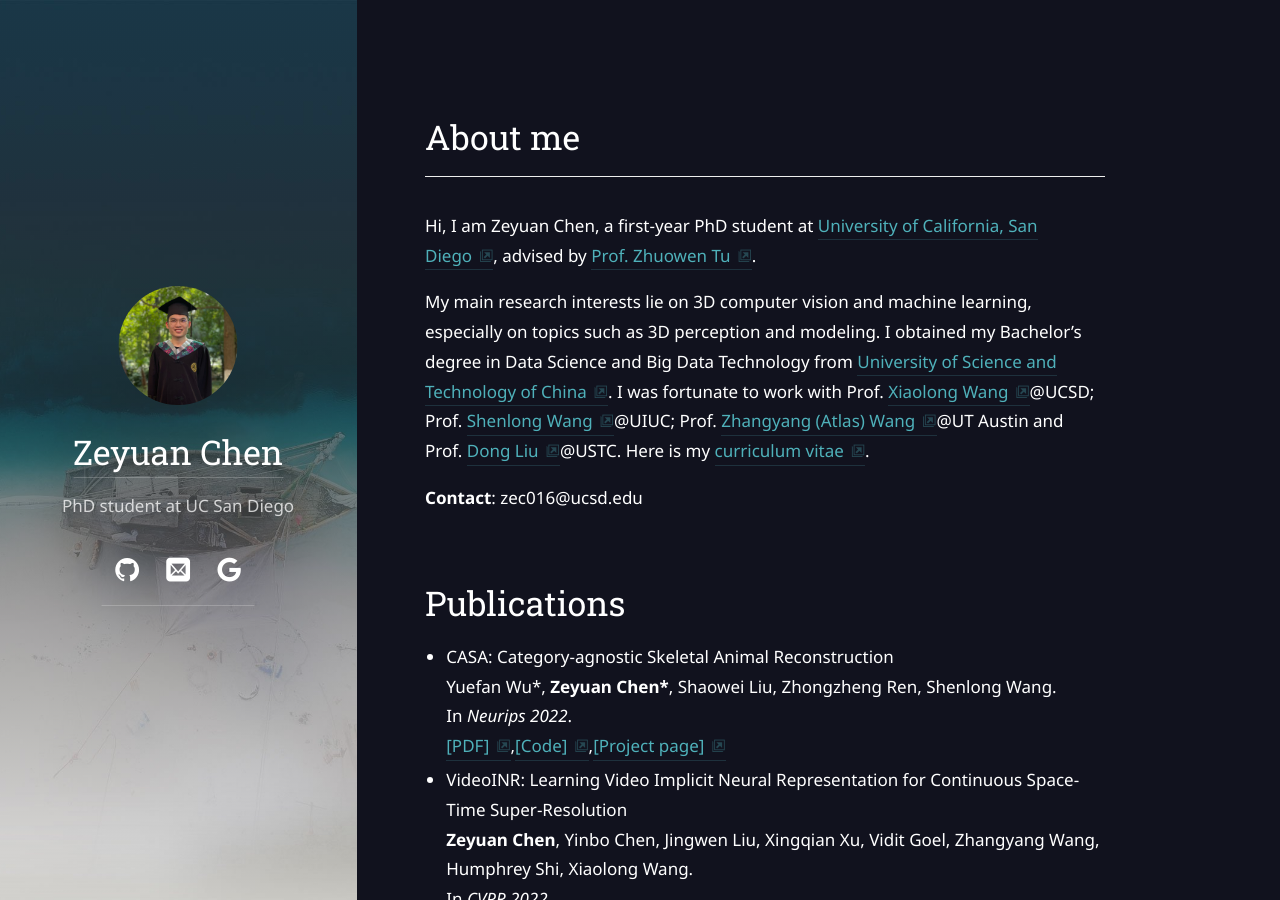
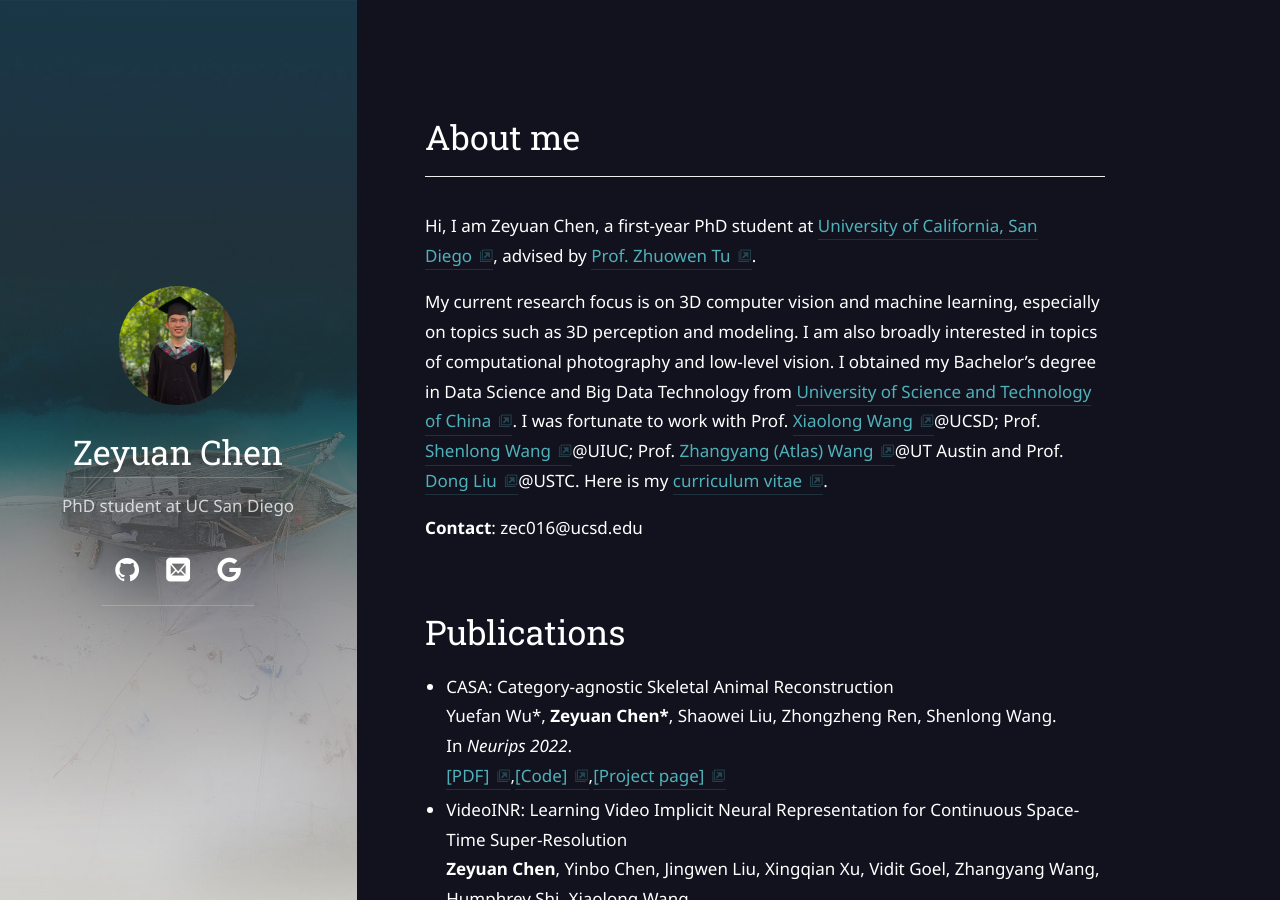
Before and after one commit to zychen-ustc/zychen-ustc.github.io, a Jekyll site: the page built from index.md, in a window 1280 px wide and 900 px high. Built offline with Jekyll 4.4.1, drawn with Linux system fonts in a browser that asks for light colours; some web fonts are replaced.

Commit message:
Update index.md

```diff
--- a/index.md
+++ b/index.md
@@ -6,7 +6,7 @@ cover: false
 
 Hi, I am Zeyuan Chen, a first-year PhD student at [University of California, San Diego](https://cse.ucsd.edu), advised by [Prof. Zhuowen Tu](https://pages.ucsd.edu/~ztu/).
 
-My main research interests lie on 3D computer vision and machine learning, especially on topics such as 3D perception and modeling. I obtained my Bachelor's degree in Data Science and Big Data Technology from [University of Science and Technology of China](https://sds.ustc.edu.cn). I was fortunate to work with Prof. [Xiaolong Wang](https://xiaolonw.github.io/)@UCSD; Prof. [Shenlong Wang](https://shenlong.web.illinois.edu/)@UIUC; Prof. [Zhangyang (Atlas) Wang](https://vita-group.github.io/)@UT Austin and Prof. [Dong Liu](http://staff.ustc.edu.cn/~dongeliu/)@USTC. Here is my [curriculum vitae](https://zychen-ustc.github.io/CV2.pdf).
+My current research focus is on 3D computer vision and machine learning, especially on topics such as 3D perception and modeling. I am also broadly interested in topics of computational photography and low-level vision. I obtained my Bachelor's degree in Data Science and Big Data Technology from [University of Science and Technology of China](https://sds.ustc.edu.cn). I was fortunate to work with Prof. [Xiaolong Wang](https://xiaolonw.github.io/)@UCSD; Prof. [Shenlong Wang](https://shenlong.web.illinois.edu/)@UIUC; Prof. [Zhangyang (Atlas) Wang](https://vita-group.github.io/)@UT Austin and Prof. [Dong Liu](http://staff.ustc.edu.cn/~dongeliu/)@USTC. Here is my [curriculum vitae](https://zychen-ustc.github.io/CV2.pdf).
 
 **Contact**: zec016@ucsd.edu
 
```
